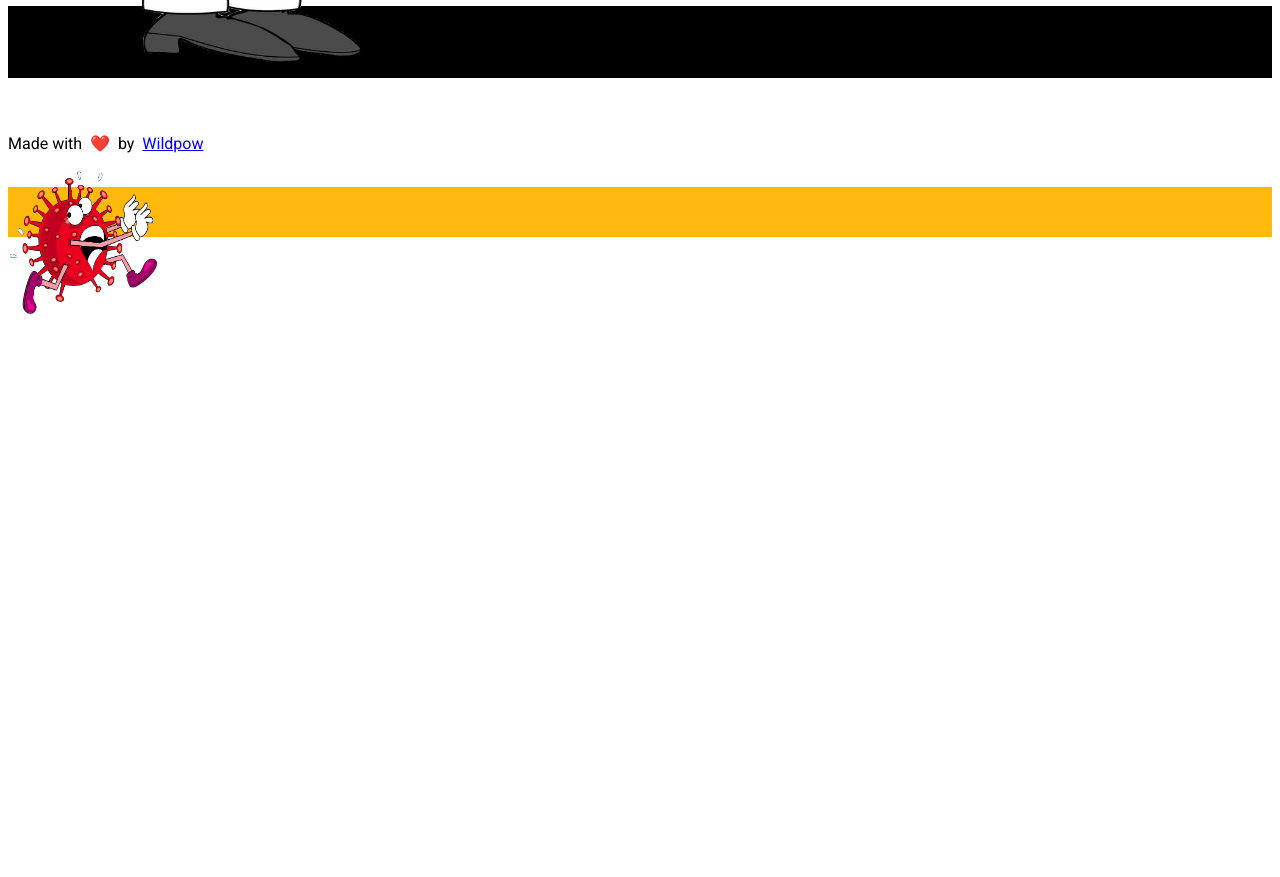
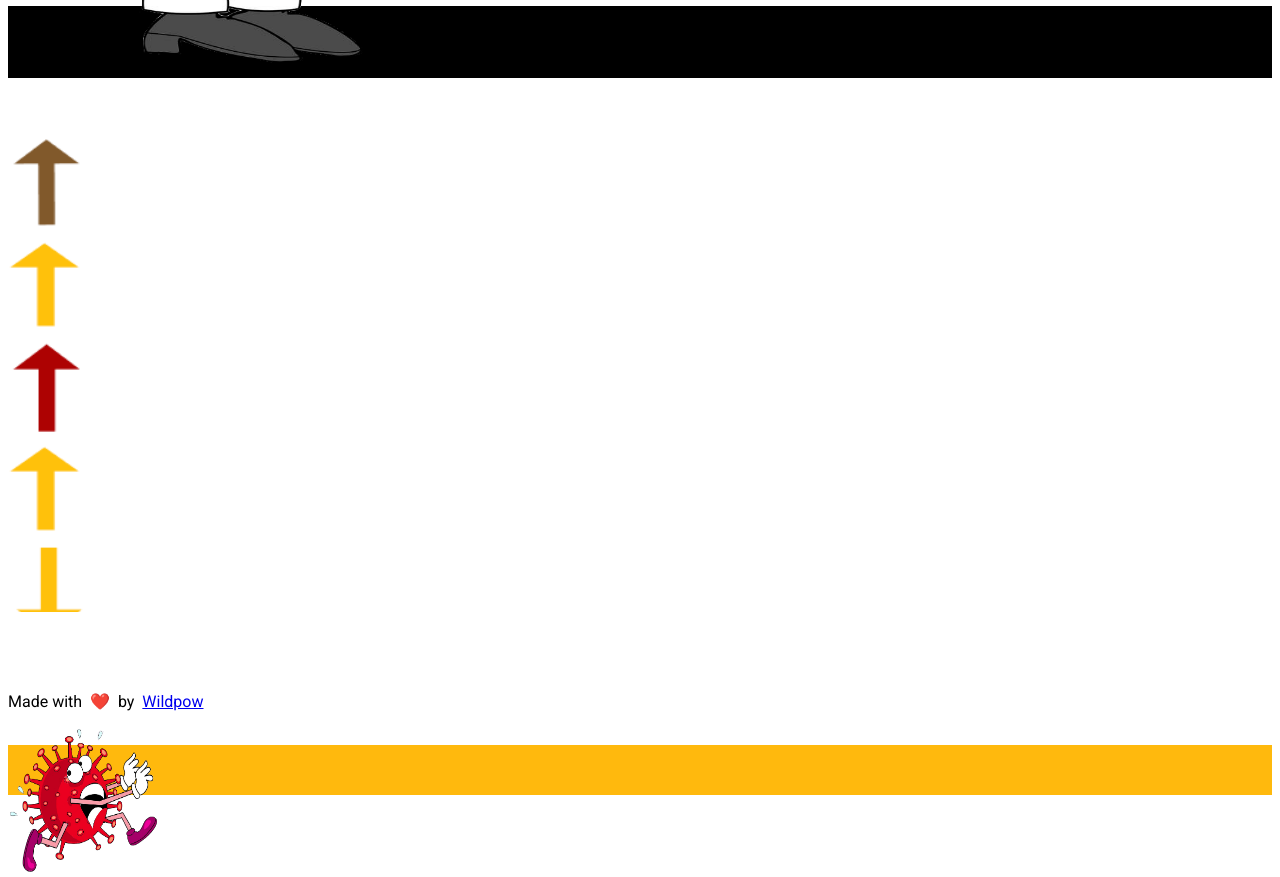
Before and after one commit to wildpow/covid-free-card-creator, a Next.js app: page / in a window 1280 px wide. Shown: the part 540-1417 px from the top of the page. Before the commit the page ends 859 px from the top, so only its background shows below. Built offline with nearby package versions, Linux system fonts and the light colour scheme.

Commit message:
refactor: rewrote social distance component

```diff
--- /dev/null
+++ b/components/home/Distance.module.css
@@ -0,0 +1,26 @@
+.distanceRoot {
+  height: 50vh;
+  overflow: hidden;
+  @apply mb-16;
+}
+
+.arrowWrapper {
+  width: 50px;
+  height: 50px;
+}
+
+@media (orientation: landscape) {
+  .distanceRoot {
+    height: 80vh;
+  }
+}
+
+@media (min-width: 768px) {
+  .distanceRoot {
+    height: 60vh;
+  }
+  .arrowWrapper {
+    width: 80px;
+    height: 102px;
+  }
+}
--- a/components/home/Hero.module.css
+++ b/components/home/Hero.module.css
@@ -12,6 +12,7 @@
   position: relative;
   height: 100%;
   width: 100%;
+  @apply mb-16;
 }
 .heroRoot::after {
   content: "";
@@ -39,15 +40,16 @@
     background-size: 55% 100%;
   }
 }
-@media (min-height: 800px) {
+/* @media (min-height: 800px) {
   .hero {
-    height: 50vh;
+    height: 60vh;
   }
-}
+} */
 
 @media (min-height: 768px) {
   .hero {
     background-size: 50% 100%;
+    height: 70vh;
   }
   .heroRoot::after {
     height: 4.5em;
@@ -63,7 +65,6 @@
   .hero {
     background-position: -35px 0px;
     background-size: 600px 100%;
-    height: 70vh;
   }
 }
 @media (min-width: 1536px) {
--- /dev/null
+++ b/components/home/distanced.js
@@ -0,0 +1,103 @@
+import Image from "next/image";
+import styles from "./Distance.module.css";
+
+export default function Distanced() {
+  return (
+    <article
+      className={`relative grid max-w-5xl grid-cols-4 grid-rows-2  mx-auto ${styles.distanceRoot}`}
+    >
+      <div
+        className={`${styles.arrowWrapper} justify-self-center self-center ml-12`}
+      >
+        <Image
+          src="/images/arrowupbrown.png"
+          alt=""
+          width="160"
+          height="204"
+          layout="responsive"
+        />
+      </div>
+      <div
+        className={`${styles.arrowWrapper} justify-self-center self-end mb-2`}
+      >
+        <Image
+          src="/images/arrowupyellow.png"
+          alt=""
+          width="160"
+          height="204"
+          layout="responsive"
+        />
+      </div>
+      <div className={`${styles.arrowWrapper} justify-self-center mr-16`}>
+        <Image
+          src="/images/arrowupred.png"
+          alt=""
+          width="160"
+          height="204"
+          layout="responsive"
+        />
+      </div>
+      <div
+        className={`${styles.arrowWrapper} justify-self-center self-center mr-20`}
+      >
+        <Image
+          src="/images/arrowupyellow.png"
+          alt=""
+          width="160"
+          height="204"
+          layout="responsive"
+        />
+      </div>
+      <div className={`${styles.arrowWrapper} justify-self-center mt-5`}>
+        <Image
+          src="/images/arrowdowngold.png"
+          alt=""
+          width="160"
+          height="204"
+          layout="responsive"
+        />
+      </div>
+      <div
+        className={`${styles.arrowWrapper} justify-self-center self-center mr-10 mt-10`}
+      >
+        <Image
+          src="/images/arrowdownred.png"
+          alt=""
+          width="160"
+          height="204"
+          layout="responsive"
+        />
+      </div>
+      <div className={`${styles.arrowWrapper} justify-self-center`}>
+        <Image
+          src="/images/arrowdowngold.png"
+          alt=""
+          width="160"
+          height="204"
+          layout="responsive"
+        />
+      </div>
+      <div
+        className={`${styles.arrowWrapper} justify-self-center mr-12 self-center mb-8 ml-5`}
+      >
+        <Image
+          src="/images/arrowdownbrown.png"
+          alt=""
+          width="160"
+          height="204"
+          layout="responsive"
+        />
+      </div>
+      <p
+        className="absolute w-full text-xl leading-snug text-center md:text-4xl lg:text-6xl font-heading px-7"
+        style={{
+          top: "50%",
+          left: "50%",
+          transform: "translate(-50%, -50%)",
+        }}
+      >
+        Even our components are socially distanced!
+      </p>
+    </article>
+  );
+}
--- /dev/null
+++ b/components/home/howItWorks.js
@@ -0,0 +1,5 @@
+export default function HowItWorks() {
+  return (
+
+  )
+}
--- /dev/null
+++ b/components/home/index.js
@@ -0,0 +1,2 @@
+export { default as Distanced } from "./distanced";
+export { default as Hero } from "./hero";
--- a/pages/index.js
+++ b/pages/index.js
@@ -5,7 +5,7 @@ import Link from "next/link";
 import Layout from "../components/layout";
 import Hand from "../components/hand";
 import styles from "../styles/Home.module.css";
-import Hero from "../components/home/hero";
+import { Hero, Distanced } from "../components/home";
 
 export default function Home() {
   return (
@@ -14,93 +14,7 @@ export default function Home() {
         <title>Card Creator -- Christmas Editions</title>
       </Head>
       <Hero />
-      {/* <article
-        className="relative grid max-w-5xl grid-cols-4 grid-rows-2 py-20 mx-auto my-20 md:gap-10"
-        style={{ height: "80vh" }}
-      >
-        <div className="self-center md:pl-10 justify-self-center">
-          <Image
-            src="/images/arrowupbrown.png"
-            alt=""
-            width="80"
-            height="102"
-            layout="fixed"
-          />
-        </div>
-        <div className="self-end pb-3 justify-self-center">
-          <Image
-            src="/images/arrowupyellow.png"
-            alt=""
-            width="80"
-            height="102"
-            layout="fixed"
-          />
-        </div>
-        <div className="self-start pt-4 justify-self-center">
-          <Image
-            src="/images/arrowupred.png"
-            alt=""
-            width="80"
-            height="102"
-            layout="fixed"
-          />
-        </div>
-        <div className="self-center pt-20 justify-self-center">
-          <Image
-            src="/images/arrowupyellow.png"
-            alt=""
-            width="80"
-            height="102"
-            layout="fixed"
-          />
-        </div>
-        <div className="self-start pr-10 justify-self-center">
-          <Image
-            src="/images/arrowdowngold.png"
-            alt=""
-            width="80"
-            height="102"
-            layout="fixed"
-          />
-        </div>
-        <div className="self-center justify-self-start">
-          <Image
-            src="/images/arrowdownred.png"
-            alt=""
-            width="80"
-            height="102"
-            layout="fixed"
-          />
-        </div>
-        <div className="self-start pt-2 justify-self-start">
-          <Image
-            src="/images/arrowdowngold.png"
-            alt=""
-            width="80"
-            height="102"
-            layout="fixed"
-          />
-        </div>
-        <div className="self-end pb-8 justify-self-start">
-          <Image
-            src="/images/arrowdownbrown.png"
-            alt=""
-            width="80"
-            height="102"
-            layout="fixed"
-          />
-        </div>
-        <p
-          className="absolute w-full col-span-1 row-span-1 leading-snug text-center md:text-6xl font-heading"
-          style={{
-            top: "50%",
-            left: "50%",
-            transform: "translate(-50%, -50%)",
-          }}
-        >
-          Even our components are socially distanced!
-        </p>
-      </article> */}
+      <Distanced />
       {/* <article
         className="relative flex py-20 my-20 overflow-hidden"
         style={{ height: "60vh" }}
```
